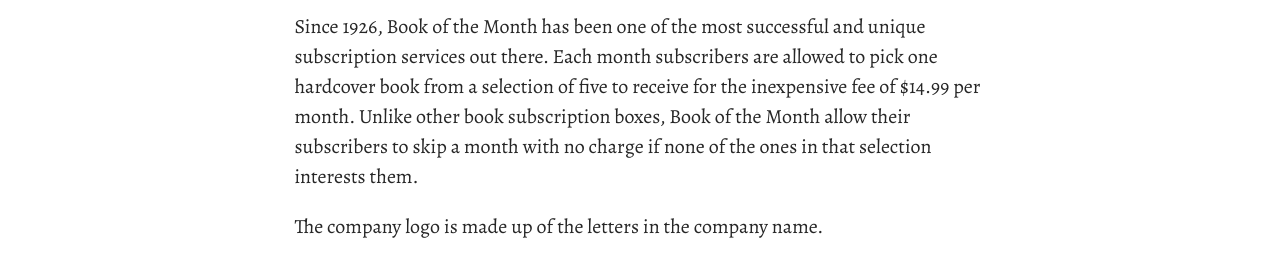
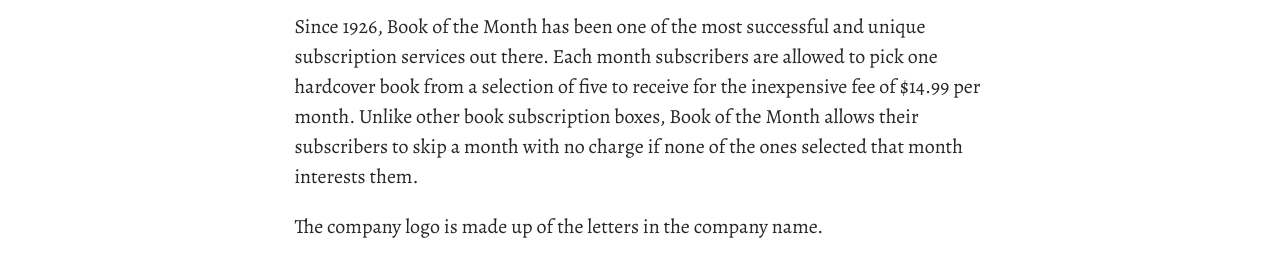
Before and after one commit to jemcox/brookesbooks, a Jekyll site: the page built from _posts/2020-11-08-book-of-the-month.md, in a window 1280 px wide. Shown: the part 341-621 px from the top of the page. Built offline with Jekyll 4.4.1, drawn with Linux system fonts in a browser that asks for light colours; some web fonts are replaced.

Commit message:
Update Post “2020-11-08-book-of-the-month”

```diff
--- a/_posts/2020-11-08-book-of-the-month.md
+++ b/_posts/2020-11-08-book-of-the-month.md
@@ -5,7 +5,7 @@
 header_feature_image: ../uploads/botm-cover.png
 comments: true
 ---
-Since 1926, Book of the Month has been one of the most successful and unique subscription services out there. Each month subscribers are allowed to pick one hardcover book from a selection of five to receive for the inexpensive fee of $14.99 per month. Unlike other book subscription boxes, Book of the Month allow their subscribers to skip a month with no charge if none of the ones in that selection interests them.
+Since 1926, Book of the Month has been one of the most successful and unique subscription services out there. Each month subscribers are allowed to pick one hardcover book from a selection of five to receive for the inexpensive fee of $14.99 per month. Unlike other book subscription boxes, Book of the Month allows their subscribers to skip a month with no charge if none of the ones selected that month interests them.
 
 The company logo is made up of the letters in the company name.
 
```
